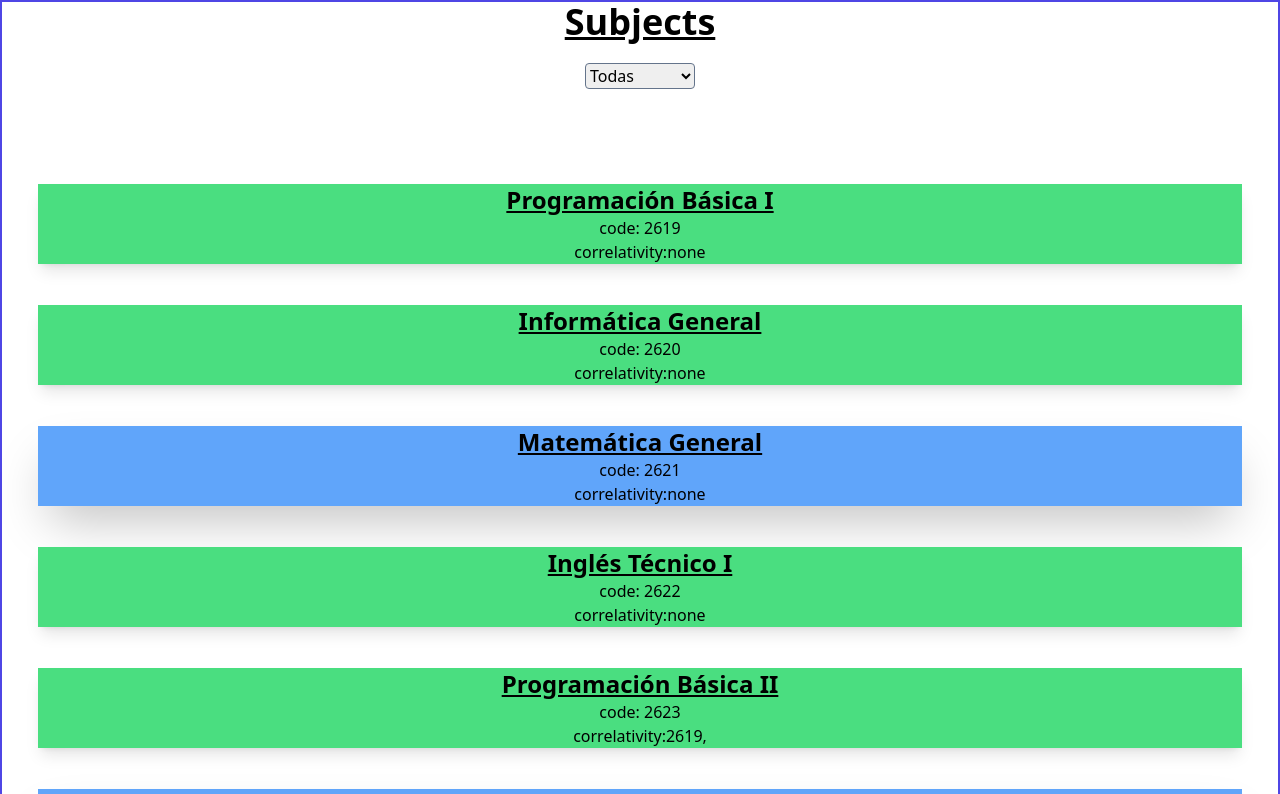
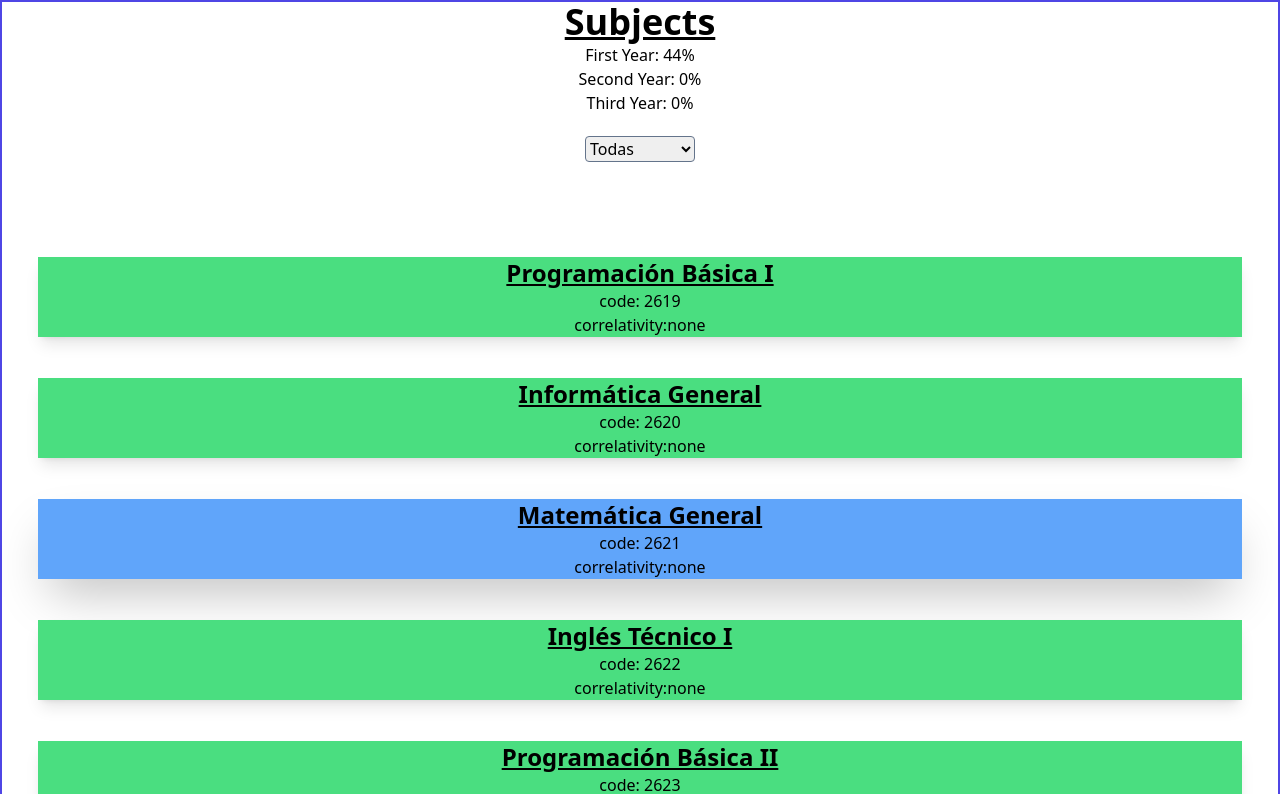
Before and after one commit to CasanovaRamiro/WebDev--UniversitySubjects, a React (Vite) app: page / in a window 1280 px wide. Shown: the top 794 px of the page. Built offline with nearby package versions, Linux system fonts and the light colour scheme.

Commit message:
added Percentage of completion

```diff
--- /dev/null
+++ b/src/components/StatusByYear.tsx
@@ -0,0 +1,38 @@
+import { SubjectTypes } from "../types/Subjects_Types";
+
+type Props = {
+  subjects: SubjectTypes[];
+};
+
+function StatusByYear({ subjects }: Props) {
+  let firstYearSubjects = subjects.filter((e) => e.year === 1);
+  let secondYearSubjects = subjects.filter((e) => e.year === 2);
+  let thirdYearSubjects = subjects.filter((e) => e.year === 3);
+  return (
+    <ul>
+      <li>
+        First Year:{" "}
+        {(
+          firstYearSubjects.filter((e) => e.done === true).length /
+          firstYearSubjects.length
+        ).toLocaleString("en", { style: "percent" })}
+      </li>
+      <li>
+        Second Year:{" "}
+        {(
+          secondYearSubjects.filter((e) => e.done === true).length /
+          secondYearSubjects.length
+        ).toLocaleString("en", { style: "percent" })}
+      </li>
+      <li>
+        Third Year:{" "}
+        {(
+          thirdYearSubjects.filter((e) => e.done === true).length /
+          thirdYearSubjects.length
+        ).toLocaleString("en", { style: "percent" })}
+      </li>
+    </ul>
+  );
+}
+
+export default StatusByYear;
--- a/src/data/subjects.json
+++ b/src/data/subjects.json
@@ -4,139 +4,159 @@
     "hours": 128,
     "correlativity": [],
     "code": 2619,
-    "done": true
+    "done": true,
+    "year": 1
   },
   {
     "name": "Informática General",
     "hours": 128,
     "correlativity": [],
     "code": 2620,
-    "done": true
+    "done": true,
+    "year": 1
   },
   {
     "name": "Matemática General",
     "hours": 128,
     "correlativity": [],
     "code": 2621,
-    "done": false
+    "done": false,
+    "year": 1
   },
   {
     "name": "Inglés Técnico I",
     "hours": 128,
     "correlativity": [],
     "code": 2622,
-    "done": true
+    "done": true,
+    "year": 1
   },
   {
     "name": "Programación Básica II",
     "hours": 128,
     "correlativity": [2619],
     "code": 2623,
-    "done": true
+    "done": true,
+    "year": 1
   },
   {
     "name": "Programación Web I",
     "hours": 128,
     "correlativity": [2619, 2620],
     "code": 2624,
-    "done": false
+    "done": false,
+    "year": 1
   },
   {
     "name": "Bases de Datos I",
     "hours": 128,
     "correlativity": [2619, 2620, 2621],
     "code": 2625,
-    "done": false
+    "done": false,
+    "year": 1
   },
   {
     "name": "Introducción al Diseño Gráfico en la Web",
     "hours": 128,
     "correlativity": [2620],
     "code": 2626,
-    "done": false
+    "done": false,
+    "year": 1
   },
   {
     "name": "Inglés Técnico II",
     "hours": 128,
     "correlativity": [2622],
     "code": 2627,
-    "done": false
+    "done": false,
+    "year": 1
   },
   {
     "name": "Programación Web II",
     "hours": 128,
     "correlativity": [2623, 2624, 2625],
     "code": 2628,
-    "done": false
+    "done": false,
+    "year": 2
   },
   {
     "name": "Diseños de Aplicaciones Web",
     "hours": 128,
     "correlativity": [2623, 2624, 2625],
     "code": 2629,
-    "done": false
+    "done": false,
+    "year": 2
   },
   {
     "name": "Visualizaciones e Interfaces",
     "hours": 128,
     "correlativity": [2624, 2626],
     "code": 2630,
-    "done": false
+    "done": false,
+    "year": 2
   },
   {
     "name": "Taller Web I",
     "hours": 128,
     "correlativity": [2623, 2624, 2625],
     "code": 2631,
-    "done": false
+    "done": false,
+    "year": 2
   },
   {
     "name": "Base de Datos II",
     "hours": 128,
     "correlativity": [2625, 2629],
     "code": 2632,
-    "done": false
+    "done": false,
+    "year": 2
   },
   {
     "name": "Programación Web III",
     "hours": 128,
     "correlativity": [2628, 2629, 2630],
     "code": 2633,
-    "done": false
+    "done": false,
+    "year": 2
   },
   {
     "name": "Tecnología de Redes",
     "hours": 128,
     "correlativity": [2630],
     "code": 2634,
-    "done": false
+    "done": false,
+    "year": 2
   },
   {
     "name": "Taller Web II",
     "hours": 128,
     "correlativity": [2631],
     "code": 2635,
-    "done": false
+    "done": false,
+    "year": 2
   },
   {
     "name": "Seguridad y Calidad en Aplicaciones Web",
     "hours": 128,
     "correlativity": [2628, 2629],
     "code": 2636,
-    "done": false
+    "done": false,
+    "year": 2
   },
   {
     "name": "Introducción a la Administración de Proyectos",
     "hours": 128,
     "correlativity": [2632, 2633, 2634],
     "code": 2637,
-    "done": false
+    "done": false,
+    "year": 3
   },
   {
     "name": "Taller Práctico Integrador",
     "hours": 128,
     "correlativity": [2632, 2633, 2634, 2635, 2636],
     "code": 2638,
-    "done": false
+    "done": false,
+    "year": 3
   }
 ]
--- a/src/pages/Home.tsx
+++ b/src/pages/Home.tsx
@@ -1,12 +1,16 @@
 import { useEffect, useState } from "react";
+import subjects from "../data/subjects.json";
+
 import Filters from "../components/Filters";
 import Row from "../components/Row";
+import StatusByYear from "../components/StatusByYear";
 function Home() {
   const [filteredSubjects, setFilteredSubjects] = useState([]);
 
   return (
     <div className=" grid grid-flow-row auto-rows-max border-solid border-2 border-indigo-600 text-center gap-y-px		">
       <h1 className="text-4xl font-bold underline">Subjects</h1>
+      <StatusByYear subjects={subjects} />
       <Filters setFilteredSubjects={setFilteredSubjects} />
       {filteredSubjects.map((e, id) => {
         return <Row subject={e} key={id} />;
--- a/src/types/Subjects_Types.ts
+++ b/src/types/Subjects_Types.ts
@@ -4,4 +4,5 @@ export type SubjectTypes = {
   correlativity: number[] | [];
   code: number;
   done: boolean;
+  year: number;
 };
```
